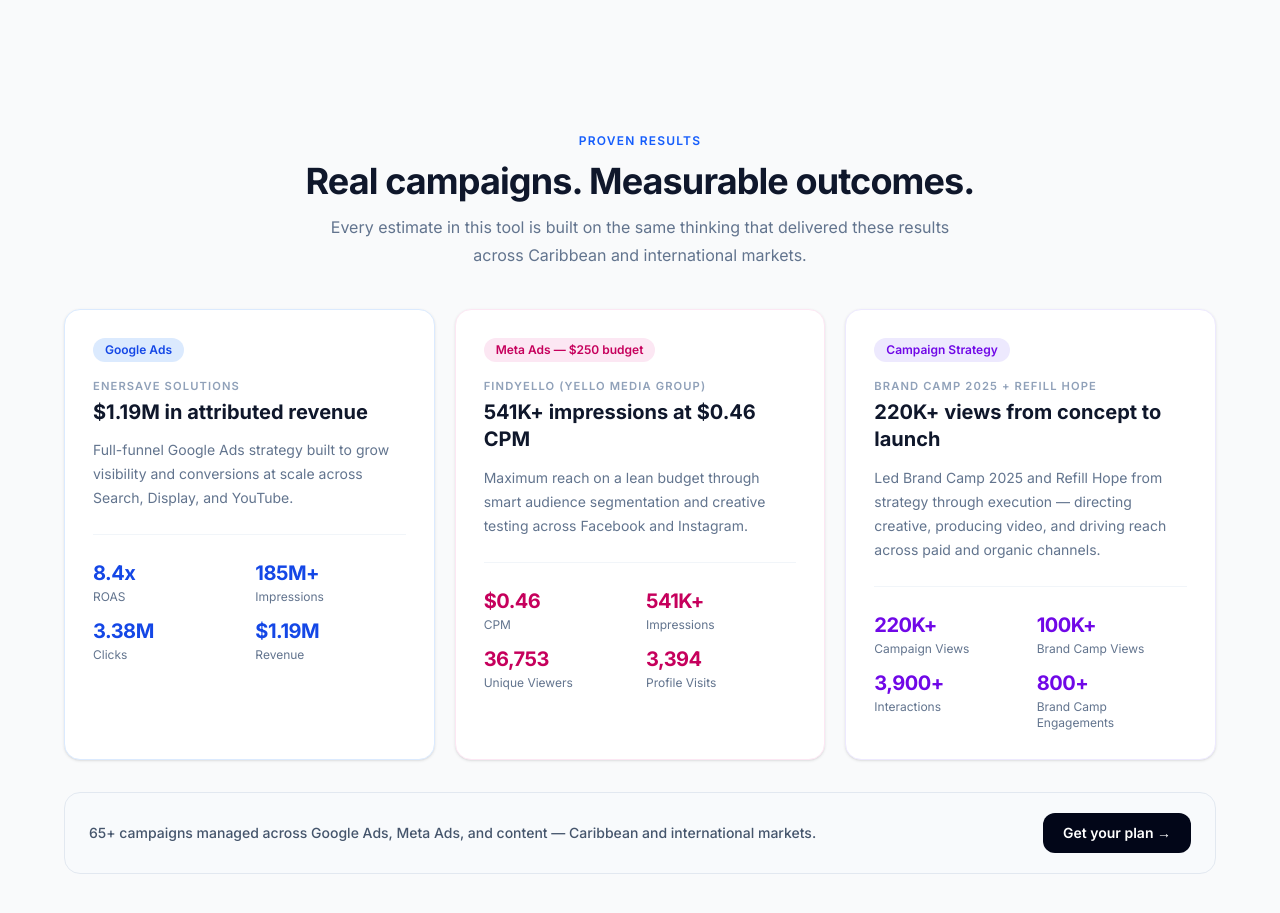
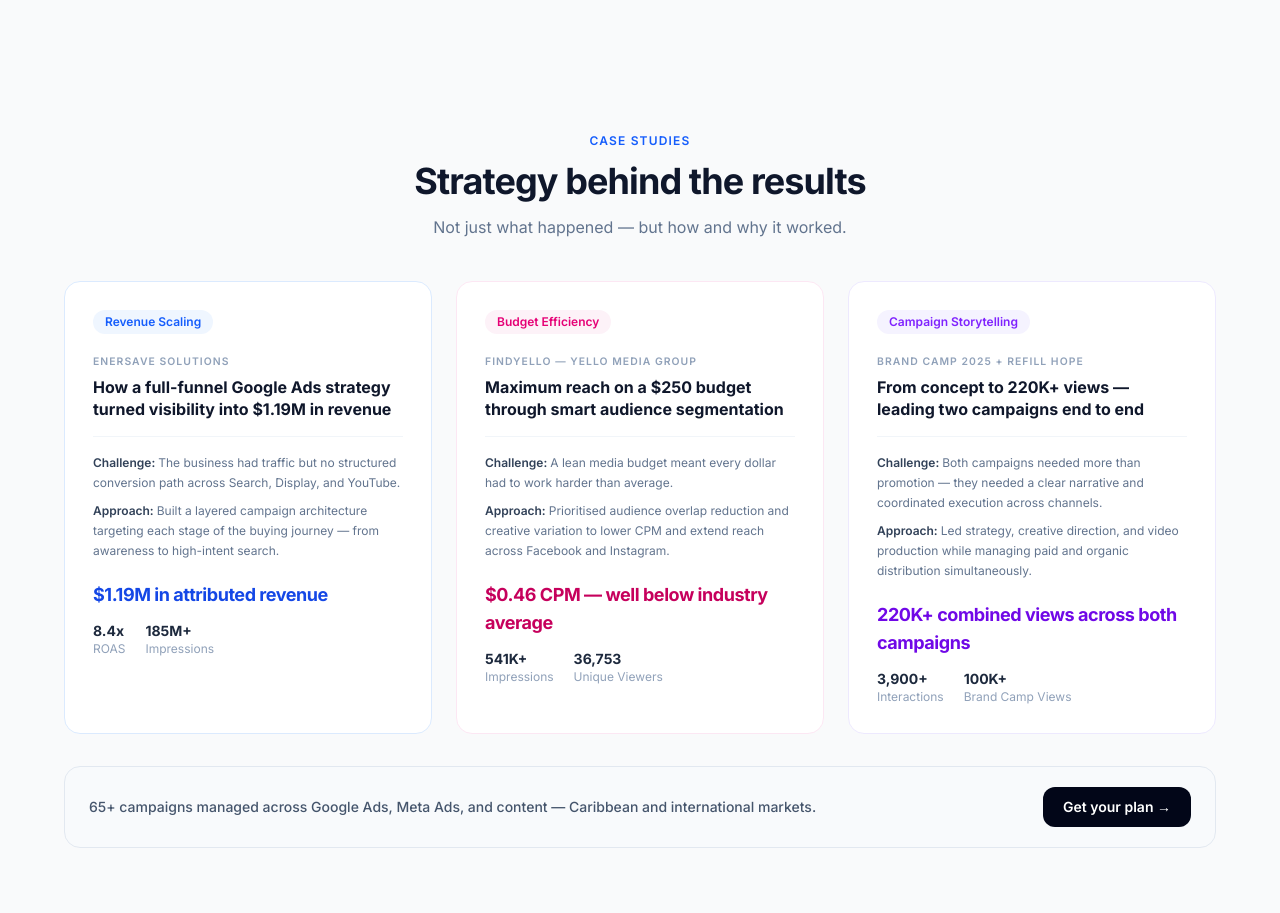
Before and after one commit to kyledigital/quickquote-app, a Next.js app: page / in a window 1280 px wide. Shown: the part 1280-2193 px from the top of the page. Built offline with nearby package versions, Linux system fonts and the light colour scheme.

Commit message:
Reposition case study cards as strategic insights, reduce metric duplication

```diff
--- a/app/components/CampaignResults.tsx
+++ b/app/components/CampaignResults.tsx
@@ -1,48 +1,48 @@
 const results = [
   {
-    badge: "Google Ads",
-    badgeColor: "bg-blue-100 text-blue-700",
+    theme: "Revenue Scaling",
+    themeColor: "bg-blue-50 text-blue-600",
     client: "Enersave Solutions",
-    headline: "$1.19M in attributed revenue",
-    body: "Full-funnel Google Ads strategy built to grow visibility and conversions at scale across Search, Display, and YouTube.",
-    stats: [
+    headline: "How a full-funnel Google Ads strategy turned visibility into $1.19M in revenue",
+    problem: "The business had traffic but no structured conversion path across Search, Display, and YouTube.",
+    approach: "Built a layered campaign architecture targeting each stage of the buying journey — from awareness to high-intent search.",
+    mainResult: "$1.19M in attributed revenue",
+    mainResultColor: "text-blue-700",
+    metrics: [
       { value: "8.4x", label: "ROAS" },
       { value: "185M+", label: "Impressions" },
-      { value: "3.38M", label: "Clicks" },
-      { value: "$1.19M", label: "Revenue" },
     ],
     border: "border-blue-100",
-    statColor: "text-blue-700",
   },
   {
-    badge: "Meta Ads — $250 budget",
-    badgeColor: "bg-pink-100 text-pink-700",
-    client: "FindYello (Yello Media Group)",
-    headline: "541K+ impressions at $0.46 CPM",
-    body: "Maximum reach on a lean budget through smart audience segmentation and creative testing across Facebook and Instagram.",
-    stats: [
-      { value: "$0.46", label: "CPM" },
+    theme: "Budget Efficiency",
+    themeColor: "bg-pink-50 text-pink-600",
+    client: "FindYello — Yello Media Group",
+    headline: "Maximum reach on a $250 budget through smart audience segmentation",
+    problem: "A lean media budget meant every dollar had to work harder than average.",
+    approach: "Prioritised audience overlap reduction and creative variation to lower CPM and extend reach across Facebook and Instagram.",
+    mainResult: "$0.46 CPM — well below industry average",
+    mainResultColor: "text-pink-700",
+    metrics: [
       { value: "541K+", label: "Impressions" },
       { value: "36,753", label: "Unique Viewers" },
-      { value: "3,394", label: "Profile Visits" },
     ],
     border: "border-pink-100",
-    statColor: "text-pink-700",
   },
   {
-    badge: "Campaign Strategy",
-    badgeColor: "bg-violet-100 text-violet-700",
+    theme: "Campaign Storytelling",
+    themeColor: "bg-violet-50 text-violet-600",
     client: "Brand Camp 2025 + Refill Hope",
-    headline: "220K+ views from concept to launch",
-    body: "Led Brand Camp 2025 and Refill Hope from strategy through execution — directing creative, producing video, and driving reach across paid and organic channels.",
-    stats: [
-      { value: "220K+", label: "Campaign Views" },
+    headline: "From concept to 220K+ views — leading two campaigns end to end",
+    problem: "Both campaigns needed more than promotion — they needed a clear narrative and coordinated execution across channels.",
+    approach: "Led strategy, creative direction, and video production while managing paid and organic distribution simultaneously.",
+    mainResult: "220K+ combined views across both campaigns",
+    mainResultColor: "text-violet-700",
+    metrics: [
+      { value: "3,900+", label: "Interactions" },
       { value: "100K+", label: "Brand Camp Views" },
-      { value: "3,900+", label: "Interactions" },
-      { value: "800+", label: "Brand Camp Engagements" },
     ],
     border: "border-violet-100",
-    statColor: "text-violet-700",
   },
 ];
 
@@ -53,46 +53,62 @@
         {/* Header */}
         <div className="mx-auto max-w-2xl text-center">
           <p className="text-xs font-semibold uppercase tracking-widest text-blue-600">
-            Proven Results
+            Case Studies
           </p>
           <h2 className="mt-3 text-3xl font-bold tracking-tight text-slate-900 sm:text-4xl">
-            Real campaigns. Measurable outcomes.
+            Strategy behind the results
           </h2>
           <p className="mt-3 text-base leading-7 text-slate-500">
-            Every estimate in this tool is built on the same thinking that delivered
-            these results across Caribbean and international markets.
+            Not just what happened — but how and why it worked.
           </p>
         </div>
 
         {/* Cards */}
-        <div className="mt-10 grid gap-5 lg:grid-cols-3">
+        <div className="mt-10 grid gap-6 lg:grid-cols-3">
           {results.map((r) => (
             <article
               key={r.client}
-              className={`flex flex-col rounded-2xl border ${r.border} bg-white p-7 shadow-sm`}
+              className={`flex flex-col rounded-2xl border ${r.border} bg-white p-7`}
             >
-              <div className="flex items-start justify-between gap-3">
-                <span className={`rounded-full px-3 py-1 text-xs font-semibold ${r.badgeColor}`}>
-                  {r.badge}
-                </span>
-              </div>
+              {/* Theme badge */}
+              <span className={`inline-flex w-fit rounded-full px-3 py-1 text-xs font-semibold ${r.themeColor}`}>
+                {r.theme}
+              </span>
 
-              <p className="mt-4 text-[0.7rem] font-semibold uppercase tracking-widest text-slate-400">
+              {/* Client */}
+              <p className="mt-5 text-[0.65rem] font-semibold uppercase tracking-widest text-slate-400">
                 {r.client}
               </p>
-              <h3 className="mt-1 text-xl font-bold leading-snug text-slate-900">
+
+              {/* Headline */}
+              <h3 className="mt-1.5 text-base font-bold leading-snug text-slate-900">
                 {r.headline}
               </h3>
-              <p className="mt-3 text-sm leading-6 text-slate-500">{r.body}</p>
 
-              {/* Stats grid */}
-              <div className="mt-6 grid grid-cols-2 gap-3 border-t border-slate-100 pt-6">
-                {r.stats.map((s) => (
-                  <div key={s.label}>
-                    <p className={`text-xl font-bold tracking-tight ${r.statColor}`}>
-                      {s.value}
-                    </p>
-                    <p className="mt-0.5 text-xs text-slate-500">{s.label}</p>
+              {/* Divider */}
+              <div className="my-4 border-t border-slate-100" />
+
+              {/* Problem + Approach */}
+              <p className="text-xs leading-5 text-slate-500">
+                <span className="font-semibold text-slate-700">Challenge: </span>
+                {r.problem}
+              </p>
+              <p className="mt-2 text-xs leading-5 text-slate-500">
+                <span className="font-semibold text-slate-700">Approach: </span>
+                {r.approach}
+              </p>
+
+              {/* Main result */}
+              <p className={`mt-5 text-lg font-bold tracking-tight ${r.mainResultColor}`}>
+                {r.mainResult}
+              </p>
+
+              {/* Supporting metrics */}
+              <div className="mt-3 flex gap-5">
+                {r.metrics.map((m) => (
+                  <div key={m.label}>
+                    <p className="text-sm font-bold text-slate-800">{m.value}</p>
+                    <p className="text-xs text-slate-400">{m.label}</p>
                   </div>
                 ))}
               </div>
@@ -100,7 +116,7 @@
           ))}
         </div>
 
-        {/* Bottom credibility strip */}
+        {/* Bottom strip */}
         <div className="mt-8 flex flex-col items-center justify-between gap-4 rounded-2xl border border-slate-200 bg-slate-50 px-6 py-5 sm:flex-row">
           <p className="text-sm font-medium text-slate-600">
             65+ campaigns managed across Google Ads, Meta Ads, and content — Caribbean and international markets.
```
